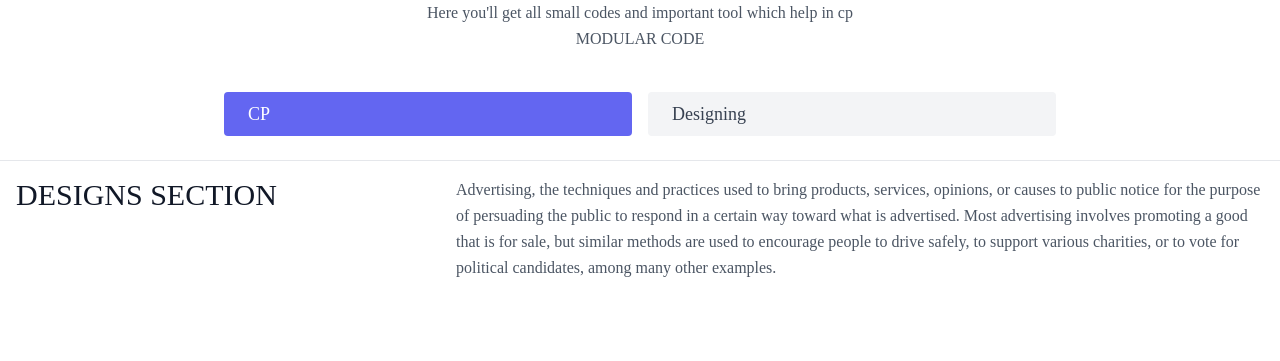
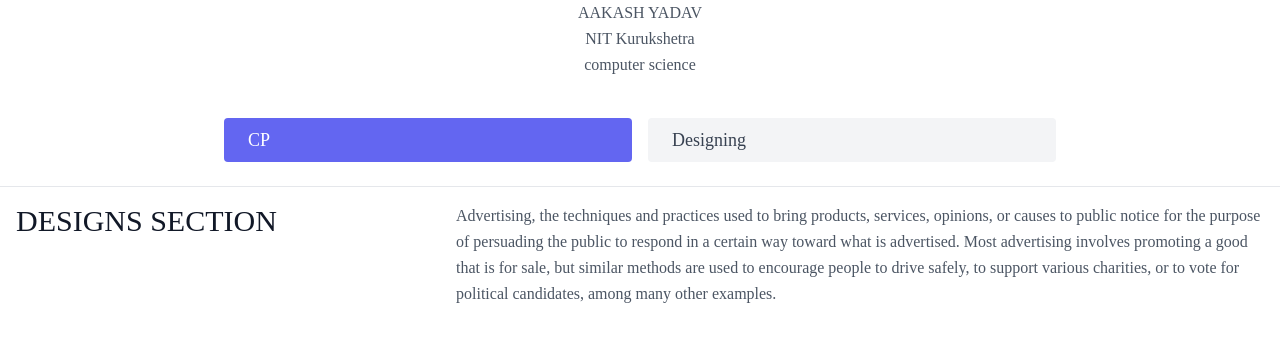
Before and after one commit to aakashrao982/my-website, a website: page public/index.html in a window 1280 px wide. Shown: the part 739-1100 px from the top of the page. Drawn offline with nearby package versions, Linux system fonts and the light colour scheme; grey boxes are pictures that could not be loaded.

Commit message:
Update index.html

```diff
--- a/public/index.html
+++ b/public/index.html
@@ -89,7 +89,7 @@
     <img class="lg:w-2/6 md:w-3/6 w-5/6 mb-10 object-cover object-center rounded" alt="hero" src="photo_2021-02-08 21.04.52.jpeg">
     <div class="text-center lg:w-2/3 w-full">
       <h1 class="title-font sm:text-4xl text-3xl mb-4 font-medium text-gray-900">CONVERTING CAFFEINE TO CODE</h1>
-      <p class="mb-8 leading-relaxed">Here you'll get all small codes and important tool which help in cp<br> MODULAR CODE</p>
+      <p class="mb-8 leading-relaxed">AAKASH YADAV <br> NIT Kurukshetra <br> computer science</p>
       <div class="flex justify-center">
         <button class="inline-flex text-white bg-indigo-500 border-0 py-2 px-6 focus:outline-none hover:bg-indigo-600 rounded text-lg">CP</button>
         <button class="ml-4 inline-flex text-gray-700 bg-gray-100 border-0 py-2 px-6 focus:outline-none hover:bg-gray-200 rounded text-lg">Designing</button>
```
